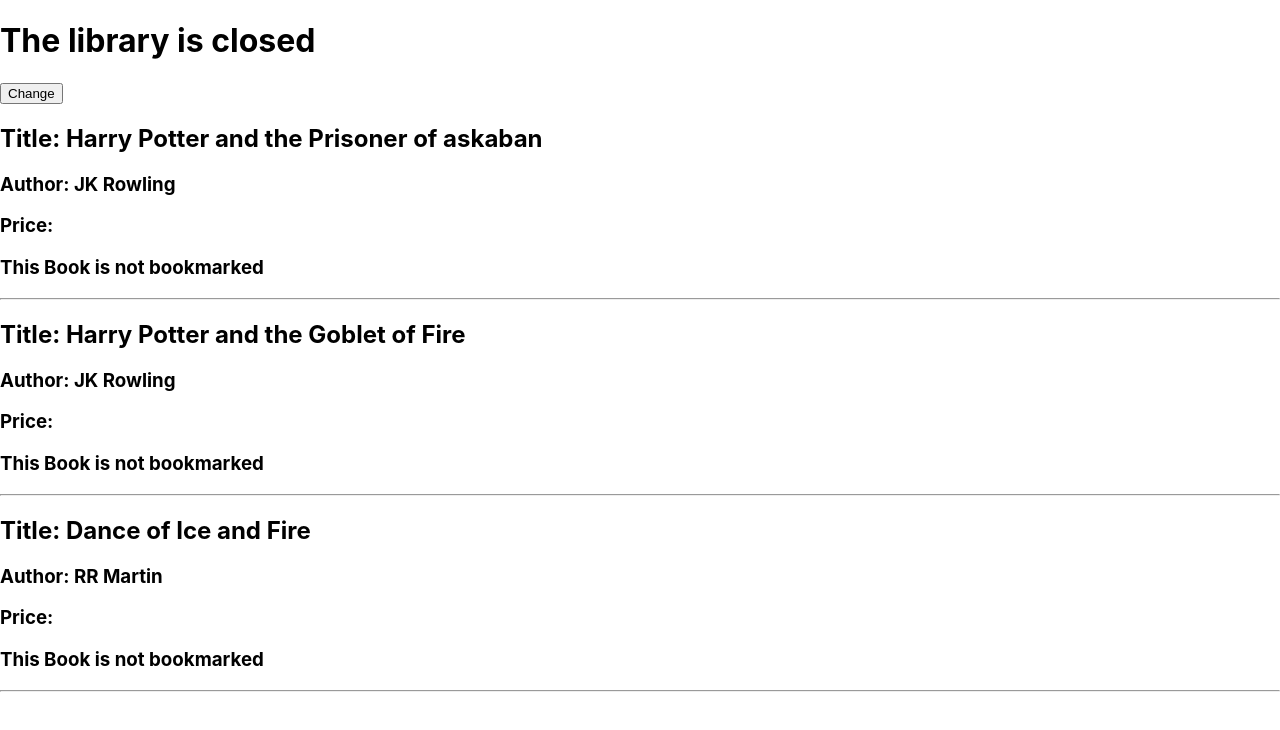
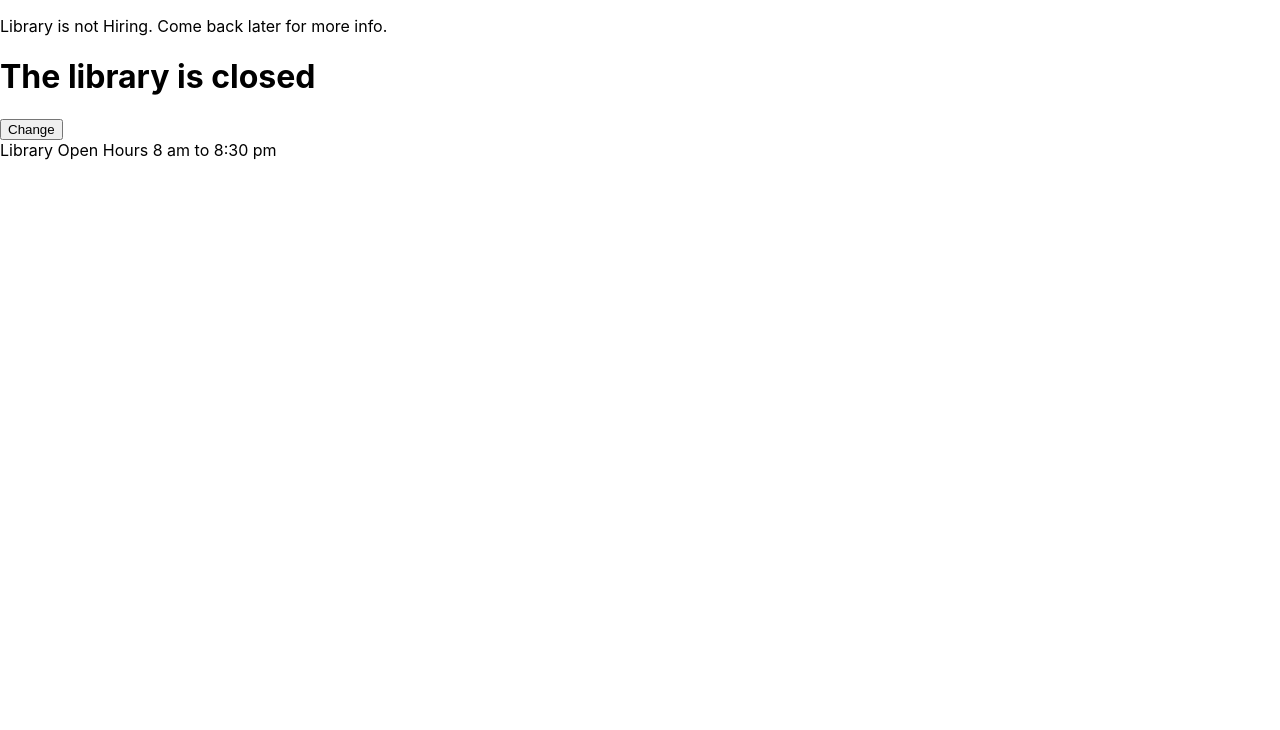
Before and after one commit to simmi9/react-is-fun, a React (Create React App) app: page / in a window 1280 px wide. Shown: the top 730 px of the page. Built offline with nearby package versions, Linux system fonts and the light colour scheme.

Commit message:
conditional Rendering based on state

```diff
--- a/src/index.js
+++ b/src/index.js
@@ -145,6 +145,15 @@
 		)
 }
 */
+//conditional Rendering Components
+
+const Hiring = () => <div>
+<p> Library is Hiring. Visit Library.com/Careers for more info.</p>
+</div>
+
+const NotHiring = () => <div>
+<p> Library is not Hiring. Come back later for more info.</p>
+</div>
 
 //Adding state
 class Library extends React.Component {
@@ -164,7 +173,8 @@
 	}*/
 
 	state = {open:false,
-		freeBookMark: false}
+		freeBookMark: false,
+		hiring: false}
 
 //automatic bind to object of this class using arrow functions
 	toggleOpenClosed = () => {
@@ -178,10 +188,13 @@
 		const { bookList } = this.props
 		return (
 			<div>
+				{this.state.hiring? <Hiring/> : <NotHiring/>}
+
 				<h1>The library is {this.state.open ? 'open' : 'closed'}</h1>
 				<button onClick={this.toggleOpenClosed}>Change</button>
+				<br></br>
 
-				{bookList.map(
+				{this.state.open ? bookList.map(
 					(book, i) =>
 						<Book
 							key={i}
@@ -190,7 +203,7 @@
 							pages={book.pages}
 							freeBookMark={this.state.freeBookMark? 'is bookmarked' : 'is not bookmarked'}
 							/>
-				)}
+				) : 'Library Open Hours 8 am to 8:30 pm'}
 
 			</div>
 		)
```
